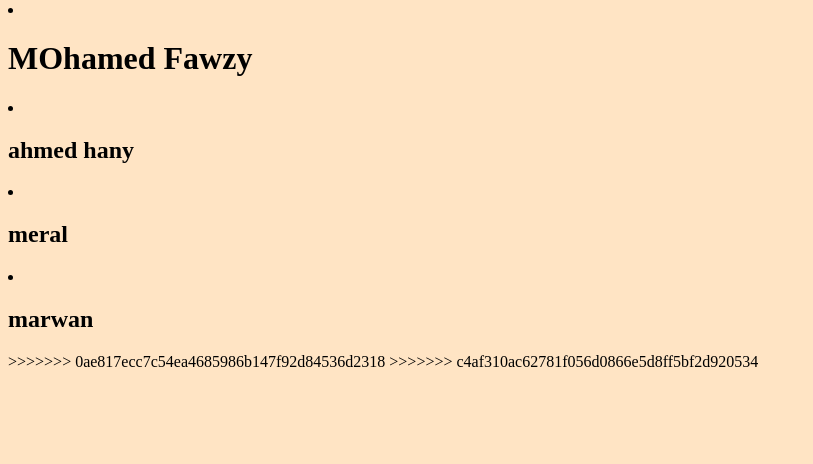
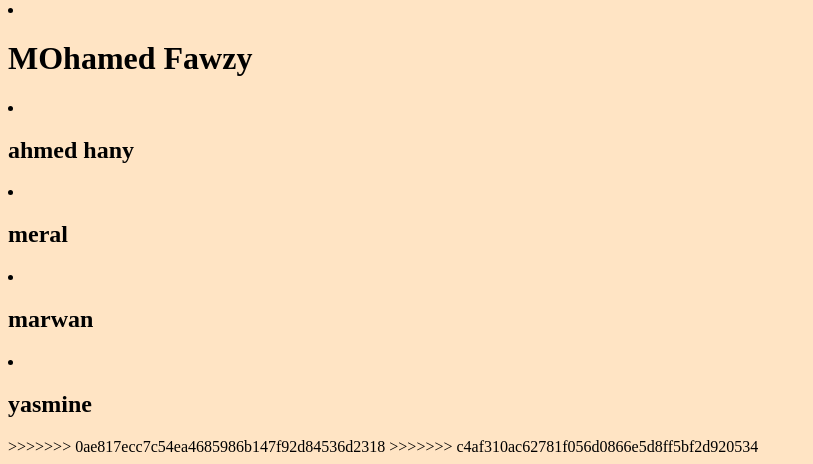
Before and after one commit to haniaelwakeel1/lab-1-version-control, a plain HTML site: page index.html in a window 1280 px wide. Shown: the part 723-1187 px from the top of the page, without its empty margins (0-813 px from the left). Before the commit the page ends 1102 px from the top, so only its background shows below. Drawn offline with Linux system fonts and the light colour scheme.

Commit message:
yasmine branch

```diff
--- a/index.html
+++ b/index.html
@@ -28,6 +28,7 @@
         <li><h2>ahmed hany</h2></li>
         <li><h2>meral</h2></li>
         <li><h2>marwan</h2></li>
+        <li><h2>yasmine</h2></li>
     </0l>
 
 >>>>>>> 0ae817ecc7c54ea4685986b147f92d84536d2318
```
